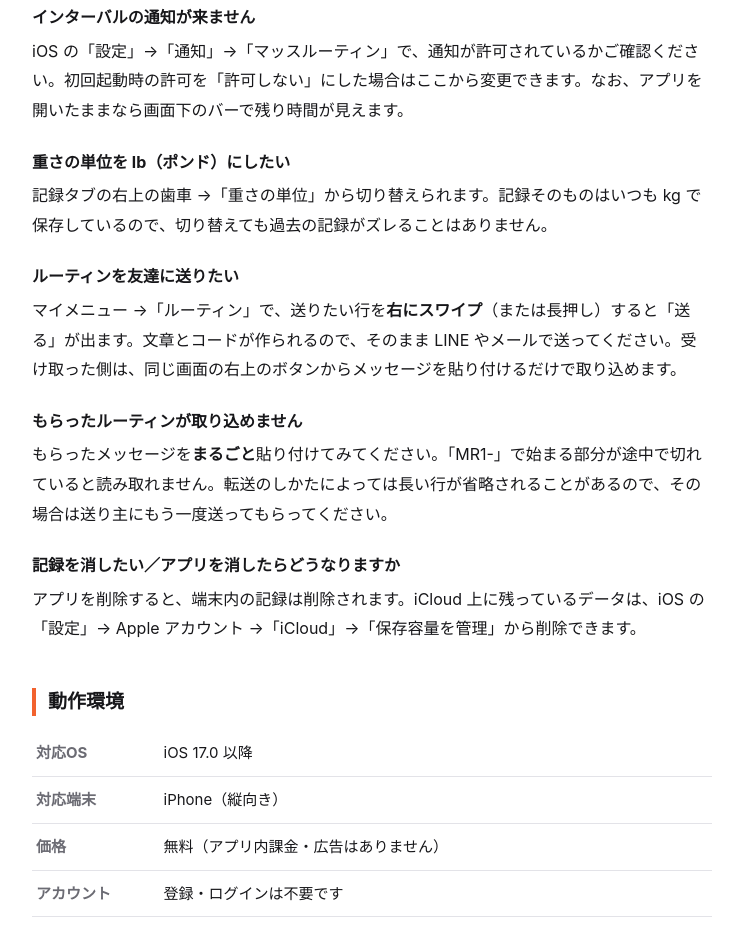
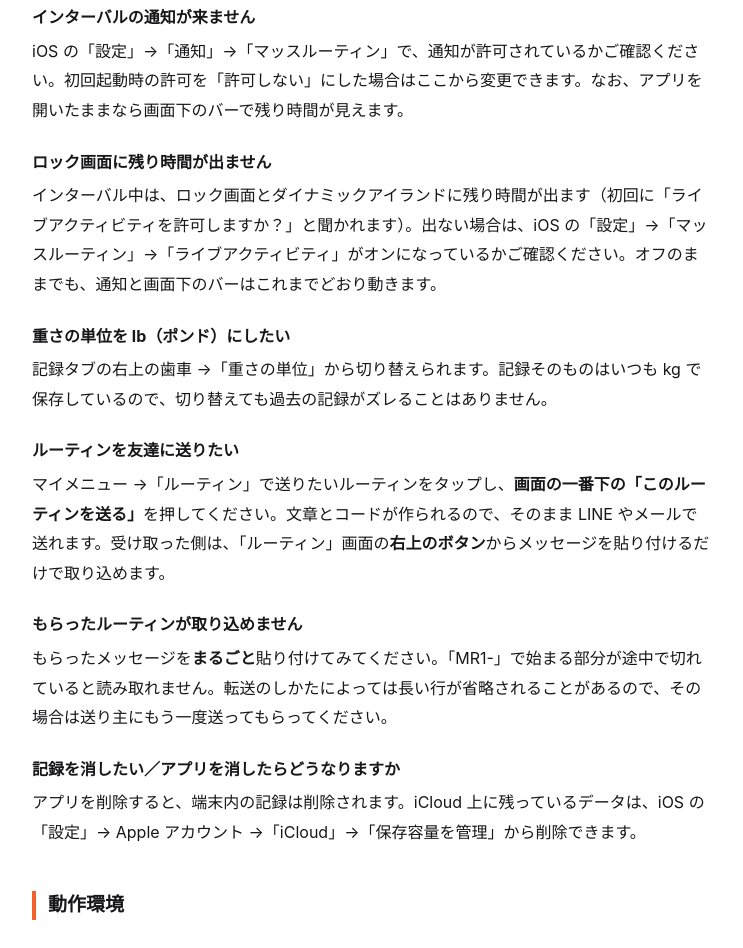
Before and after one commit to hinata-2026/muscleroutine, a plain HTML site: page index.html in a window 1280 px wide. Shown: the part 1186-2134 px from the top of the page, without its empty margins (268-1011 px from the left). Drawn offline with Linux system fonts and the light colour scheme.

Commit message:
Add files via upload

```diff
--- a/index.html
+++ b/index.html
@@ -126,11 +126,14 @@
     <dt>インターバルの通知が来ません</dt>
     <dd>iOS の「設定」→「通知」→「マッスルーティン」で、通知が許可されているかご確認ください。初回起動時の許可を「許可しない」にした場合はここから変更できます。なお、アプリを開いたままなら画面下のバーで残り時間が見えます。</dd>
 
+    <dt>ロック画面に残り時間が出ません</dt>
+    <dd>インターバル中は、ロック画面とダイナミックアイランドに残り時間が出ます（初回に「ライブアクティビティを許可しますか？」と聞かれます）。出ない場合は、iOS の「設定」→「マッスルーティン」→「ライブアクティビティ」がオンになっているかご確認ください。オフのままでも、通知と画面下のバーはこれまでどおり動きます。</dd>
+
     <dt>重さの単位を lb（ポンド）にしたい</dt>
     <dd>記録タブの右上の歯車 →「重さの単位」から切り替えられます。記録そのものはいつも kg で保存しているので、切り替えても過去の記録がズレることはありません。</dd>
 
     <dt>ルーティンを友達に送りたい</dt>
-    <dd>マイメニュー →「ルーティン」で、送りたい行を<b>右にスワイプ</b>（または長押し）すると「送る」が出ます。文章とコードが作られるので、そのまま LINE やメールで送ってください。受け取った側は、同じ画面の右上のボタンからメッセージを貼り付けるだけで取り込めます。</dd>
+    <dd>マイメニュー →「ルーティン」で送りたいルーティンをタップし、<b>画面の一番下の「このルーティンを送る」</b>を押してください。文章とコードが作られるので、そのまま LINE やメールで送れます。受け取った側は、「ルーティン」画面の<b>右上のボタン</b>からメッセージを貼り付けるだけで取り込めます。</dd>
 
     <dt>もらったルーティンが取り込めません</dt>
     <dd>もらったメッセージを<b>まるごと</b>貼り付けてみてください。「MR1-」で始まる部分が途中で切れていると読み取れません。転送のしかたによっては長い行が省略されることがあるので、その場合は送り主にもう一度送ってもらってください。</dd>
```
